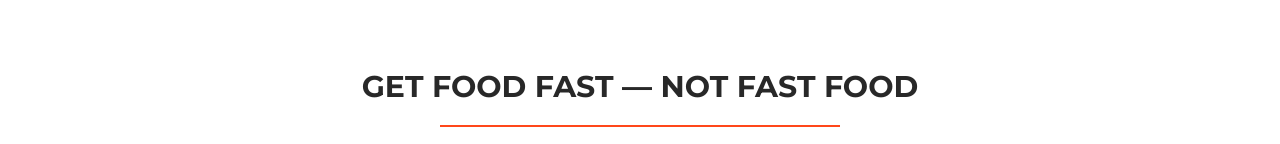
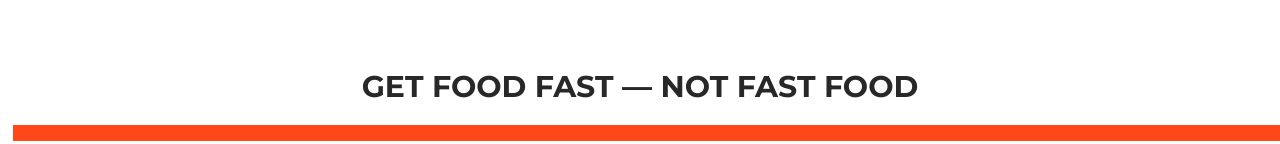
Before and after one commit to iamajaynayak/foodApp_template, a plain HTML site: page index.html in a window 1280 px wide. Shown: the part 810-954 px from the top of the page. Drawn offline with Linux system fonts and the light colour scheme; files whose address does not match are found by name.

Commit message:
Update style.css

```diff
--- a/css/style.css
+++ b/css/style.css
@@ -66,8 +66,8 @@ h2 {
 }
 h2:after {
 	display: block;
-	height: 0.2rem;
-	width: 40rem;
+	height: 2vh;
+	width: 100vw;
 	content: " ";
 	background-color: #ff471a;
 	margin: 2rem auto;
@@ -456,6 +456,7 @@ COLUMN OF 3
 
 @media(min-width:300px) and (max-width: 675px)  {
 
+
 .row{
 		flex-direction: column;
 		justify-content: center;
```
